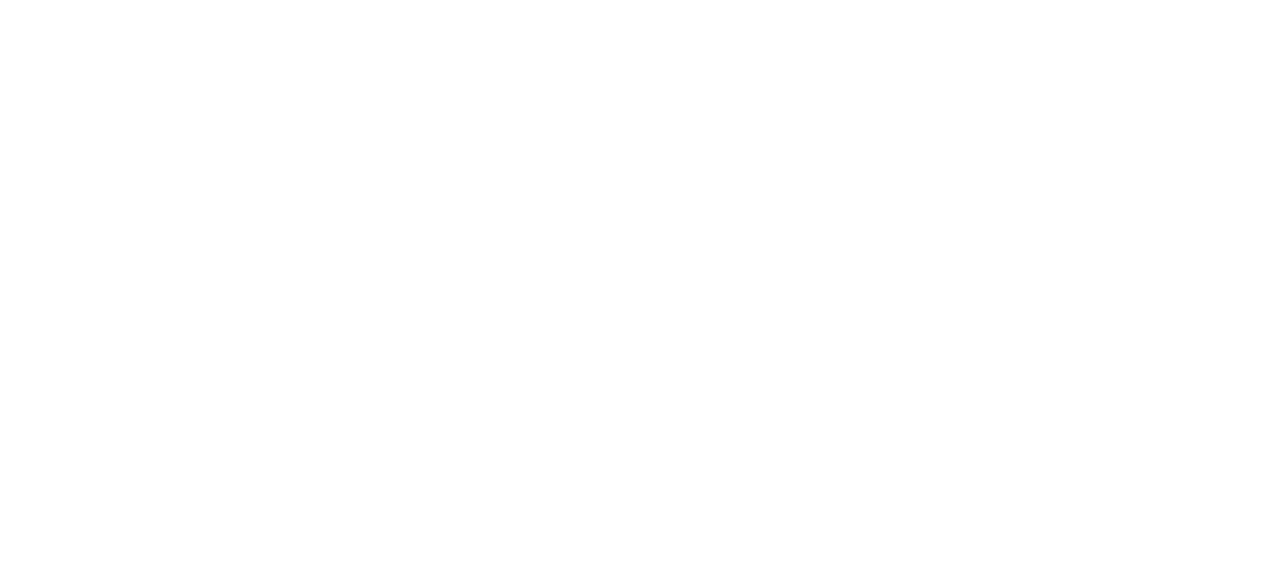
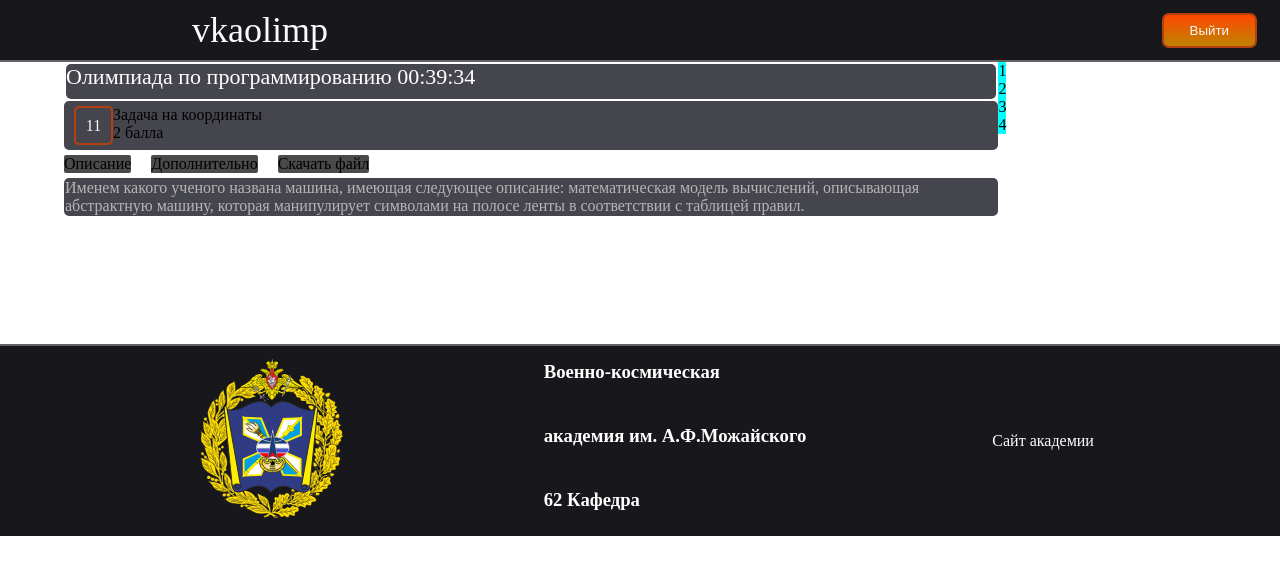
Before and after one commit to Buttee-bit/Olimp, a Vue app in the folder frontend/: page /task in a window 1280 px wide. Before the commit this address had no page. Shown: the top 574 px of the page. Built offline with nearby package versions, Linux system fonts and the light colour scheme; what vue3-cookies would draw is missing.

Commit message:
[frontend] TaskPage

```diff
--- a/frontend/src/pages/HomePage.vue
+++ b/frontend/src/pages/HomePage.vue
@@ -85,7 +85,7 @@ export default {
 
 </script>
 
-<style >
+<style scoped>
 .home-pages{
     background-color: #0a0a0a;
 }
--- a/frontend/src/pages/SigInPage.vue
+++ b/frontend/src/pages/SigInPage.vue
@@ -94,6 +94,7 @@ export default{
 .siginpage{
     width: 100%;
     height: 100%;
+    background-color: black;
 }
 
 /* .button-sigin{
--- /dev/null
+++ b/frontend/src/pages/TaskPage.vue
@@ -0,0 +1,140 @@
+<template>
+    <Header_olimp/>
+    <div class="wrapper">
+        <div class="left-side">
+            <div class="titlt-olimp">
+                <div class="title">Олимпиада по программированию  00:39:34 </div>
+            </div>
+            <div class="title-task">
+                <div class="number">11</div>
+                <div class="table-task">
+                    <div class="name">Задача на координаты</div>
+                    <div class="score">2 балла </div>
+                </div>
+            </div>
+            <div class="support-title">
+                <div class="support-title-block">
+                    <div class="support-title-text">
+                        Описание
+                    </div>
+                </div>
+
+                <div class="support-title-block">
+                    <div class="support-title-text">
+                        Дополнительно
+                    </div>
+                </div>
+                <div class="support-title-block">
+                    <div class="support-title-text">
+                        Скачать файл
+                    </div>
+                </div>
+            </div>
+            <div class="block-text-task">
+                <div class="text">
+                    Именем какого ученого названа машина, имеющая следующее описание: математическая модель вычислений, описывающая абстрактную машину, которая манипулирует символами на полосе ленты в соответствии с таблицей правил.
+                </div>
+            </div>
+
+        </div>
+        <div class="right-side-task">
+            <div class="table-number">
+                <div class="number-task">
+                    1
+                </div>
+                <div class="number-task">
+                    2
+                </div>
+                <div class="number-task">
+                    3
+                </div>
+                <div class="number-task">
+                    4
+                </div>
+            </div>
+
+        </div>
+    </div>
+    <Footer_olimp/>
+</template>
+
+<script>
+import Header_olimp from '../components/Header_olimp.vue'
+import Footer_olimp from '../components/Footer_olimp.vue'
+
+export default{
+    components: {
+        Header_olimp,
+        Footer_olimp
+    }
+}
+
+</script>
+
+<style scoped>
+.wrapper{
+    display: flex;
+    flex-direction: row;
+
+}
+.left-side{
+    max-width: 73%
+}
+.table-number{
+    color: #000;
+    background-color: aqua;
+}
+.title{
+    height: 35px;
+    color: #ffffff;
+    background-color: #45454e;
+    border: 2px solid #ffffff;
+    border-radius: 7px;
+    font-size: 22px;
+}
+
+.title-task{
+    padding: 5px;
+    display: flex;
+    background-color: #45454e;
+    border-radius: 5px;
+}
+
+.number{
+    margin-left: 5px;
+    height: 35px;
+    width: 35px;
+    color: #fafafa;
+    /* background: linear-gradient(to top, #be8301, #ff4800); */
+    border: 2px solid #b43f11;
+    background-color:linear-gradient(to top, #be8301, #ff4800);
+    background :#45454e;
+    border-radius: 5px;
+    display: flex;
+    flex-direction: row;
+    flex-wrap: wrap;
+    align-content: space-around;
+    justify-content: center;
+}
+.support-title{
+    display: flex;
+    justify-content: flex-start;
+}
+.support-title-block{
+    margin-right:20px;
+    margin-top:5px;
+    /* border: 2px solid #b43f11; */
+    background-color:linear-gradient(to top, #be8301, #ff4800);
+    background:#4b4949;
+    border-radius:2px;
+}
+.block-text-task{
+    margin-top:5px;
+    color: #b6b4b4;
+    background:#45454e;
+    border-radius: 5px;
+}
+.text{
+    padding: 1px;
+}
+</style>
--- a/frontend/src/router/index.js
+++ b/frontend/src/router/index.js
@@ -4,12 +4,14 @@ import HomePage from '../pages/HomePage'
 import RegisterPage from '../pages/RegisterPage'
 import SigInPage from '../pages/SigInPage'
 import LCabinetPage from '../pages/LCabinetPage'
+import TaskPage from '../pages/TaskPage'
 
 
 const routes =  [ {path : '/',name:'start', component : HomePage },
                 {path : '/registration', name:'registration', component : RegisterPage },
                 {path : '/sign', name:'sign', component : SigInPage },
                 {path : '/cabinet', name:'cabinet', component: LCabinetPage},
+                {path:'/task', name:'olimpiad', component:TaskPage},
 ]
 
 
```
Also changed, not shown: 1 other file (tests, documents, lock files or other folders).
